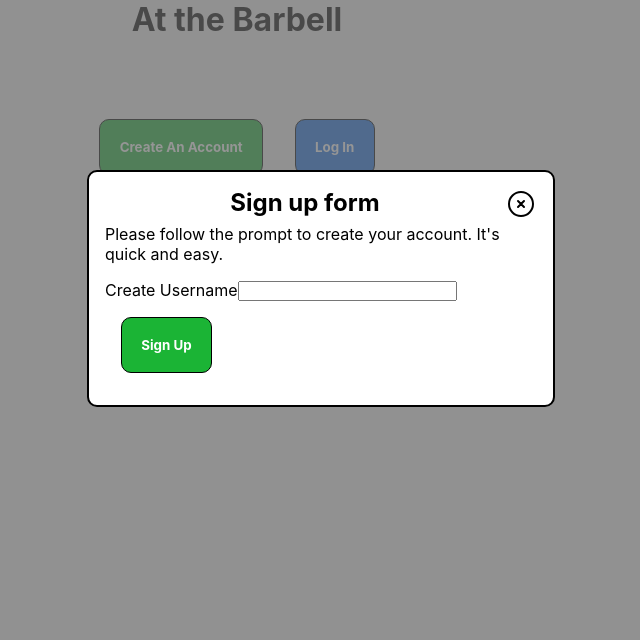
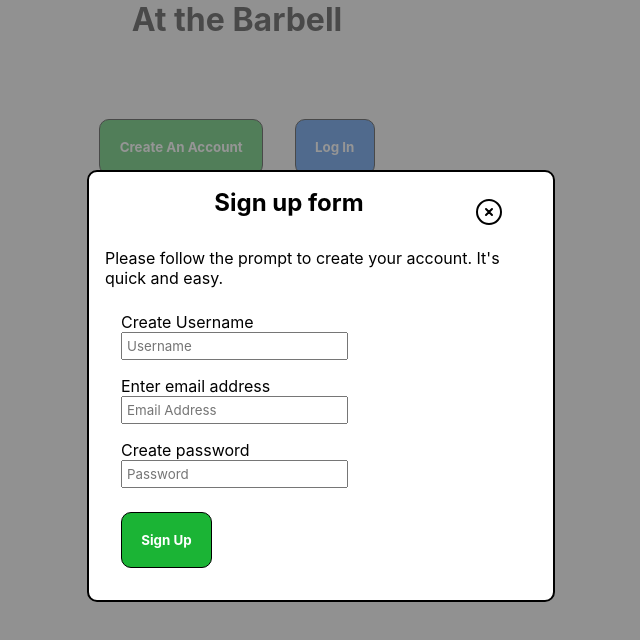
Before and after one commit to WesloTheWeb/gym-social-app, a Next.js app: page / in a window 1280 px wide. Both pictures are taken after a click on the button "Create An Account". Shown: the top 640 px of the page, without its empty margins (403-1043 px from the left). Built offline with nearby package versions, Linux system fonts and the light colour scheme.

Commit message:
form field styling

```diff
--- a/package.json
+++ b/package.json
@@ -11,7 +11,9 @@
   "dependencies": {
     "next": "12.3.1",
     "react": "18.2.0",
+    "react-datepicker": "^4.8.0",
     "react-dom": "18.2.0",
+    "react-hook-form": "^7.37.0",
     "sass": "^1.55.0"
   },
   "devDependencies": {
--- a/pages/index.js
+++ b/pages/index.js
@@ -18,8 +18,8 @@ export default function Home() {
 
   return (
     <>
-      {createAccountModal ? <Overlay /> : null}
-      {createAccountModal ? <Modal click={handleCreateAccountModal} /> : null}
+      {createAccountModal ? <Overlay click={handleCreateAccountModal} /> : null}
+      {createAccountModal ? <Modal /> : null}
       <h1>At the Barbell</h1>
       <main>
         <div className='homepage-cta-container'>
--- a/src/components/Modal/Modal.js
+++ b/src/components/Modal/Modal.js
@@ -1,10 +1,27 @@
 import React from 'react';
+import { useForm, Controller } from "react-hook-form";
+import ReactDatePicker from "react-datepicker";
 import HomePageButton from '../HomePageButton/HomePageButton';
 import classes from './Modal.module.scss';
 
-const { modalContainer, modalHeader } = classes;
+const { modalContainer, modalHeader, userInformationContainer } = classes;
+
+const defaultValues = {
+    Native: "",
+    TextField: "",
+    Select: "",
+    ReactSelect: { value: "vanilla", label: "Vanilla" },
+    Checkbox: false,
+    switch: false,
+    RadioGroup: "",
+    numberFormat: 123456789,
+    downShift: "apple"
+};
 
 const Modal = ({ click }) => {
+
+    const { register, handleSubmit, watch, control, formState: { errors } } = useForm(defaultValues);
+
     return (
         <form className={modalContainer}>
             <div class={modalHeader}>
@@ -16,9 +33,31 @@ const Modal = ({ click }) => {
                 </div>
             </div>
             <p>Please follow the prompt to create your account. It's quick and easy.</p>
-            <section>
-                <label>Create Username</label>
-                <input type="text" />
+            <section className={userInformationContainer}>
+                <div>
+                    <label>Create Username</label>
+                    <input placeholder="Username" {...register("username", { required: true })} />
+                </div>
+                <div>
+                    <label>Enter email address</label>
+                    <input placeholder="Email Address" {...register("email", { required: true })} />
+                </div>
+                <div>
+                    <label>Create password</label>
+                    <input placeholder="Password" {...register("password", { required: true })} />
+                </div>
+
+                {/* <Controller
+                    control={control}
+                    name="ReactDatepicker"
+                    render={({ field }) => (
+                        <ReactDatePicker
+                            placeholderText='Select date'
+                            onChange={(date) => field.onChange(date)}
+                            selected={field.value}
+                        />
+                    )}
+                /> */}
             </section>
 
             <HomePageButton title="Sign Up" />
--- a/src/components/Modal/Modal.module.scss
+++ b/src/components/Modal/Modal.module.scss
@@ -14,11 +14,6 @@
     border: 2px solid #000;
     border-radius: 10px;
 
-    .modalHeader {
-        margin-top: 1rem;
-        display: flex;
-    }
-
     svg {
         cursor: pointer;
         width: 2rem;
@@ -32,4 +27,23 @@
     section {
         margin: 1rem auto;
     }
+
+    input {
+        display: block;
+        padding: .25rem;
+    }
+
+    div {
+        margin: .5rem 1rem;
+    }
+
+    .modalHeader {
+        margin-top: 1rem;
+        display: flex;
+    }
+
+    .userInformationContainer {
+        display: flex;
+        flex-wrap: wrap;
+    }
 }
```
Also changed, not shown: 1 other file (tests, documents, lock files or other folders).
